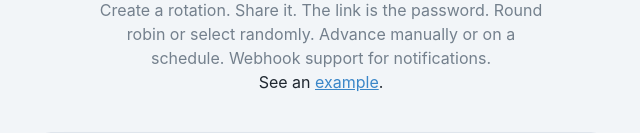
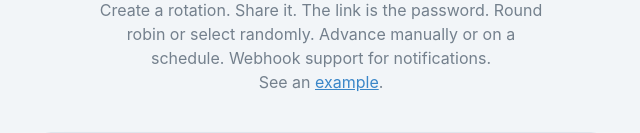
Before and after one commit to droctothorpe/robin-web, a React (Vite) app in the folder frontend/: page / in a window 1280 px wide. Shown: the part 131-264 px from the top of the page, without its empty margins (319-959 px from the left). Built offline with nearby package versions, Linux system fonts and the light colour scheme.

Commit message:
Match the example line to the subhead style
Signed-off-by: droctothorpe <mythicalsunlight@gmail.com>

```diff
--- a/frontend/src/pages/Landing.tsx
+++ b/frontend/src/pages/Landing.tsx
@@ -39,7 +39,7 @@ export default function Landing() {
           Create a rotation. Share it. The link is the password. Round robin or select randomly. Advance
           manually or on a schedule. Webhook support for notifications.
         </p>
-        <p>
+        <p className="muted">
           See an <Link to="/demo">example</Link>.
         </p>
       </section>
```
